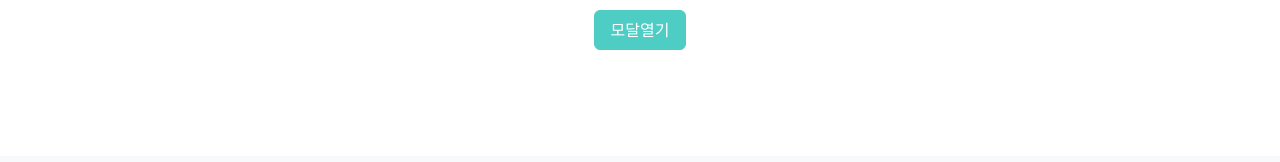
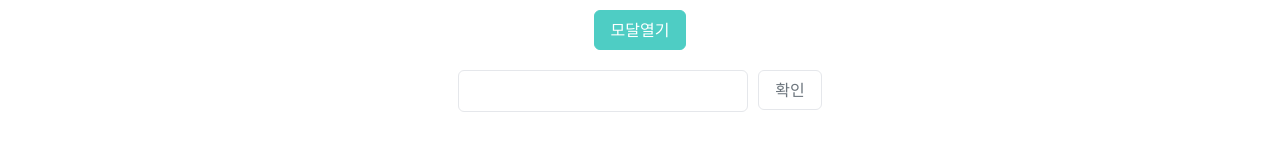
Before and after one commit to project-mos/frontend, a Next.js app: page /test in a window 1280 px wide. Shown: the part 2912-3074 px from the top of the page. Built offline with nearby package versions, Linux system fonts and the light colour scheme.

Commit message:
✨ [Feat] : Input 컴포넌트 사용 예시 추가

```diff
--- a/src/app/test/page.tsx
+++ b/src/app/test/page.tsx
@@ -16,10 +16,27 @@ import Badge from "@/components/atoms/Badge";
 import CustomImage from "@/components/atoms/Image";
 import Modal from "@/components/atoms/Modal";
 import { useState } from "react";
+import Input from "@/components/atoms/Input";
+import { FormProvider, useForm } from "react-hook-form";
+
+interface FormData {
+  test: string; // 'test' 필드 타입을 string으로 설정
+}
 
 export default function TestPage() {
   const study = MockStudyCardApiResult.study;
   const [isOpenModal, setIsOpenModal] = useState<boolean>(false);
+
+  // input 에시용
+  const methods = useForm<FormData>();
+  const { watch } = methods;
+
+  const [test] = watch(["test"]);
+
+  const onSubmit = (data: FormData) => {
+    console.log("data", data);
+  };
+
   return (
     <div className="border-10 flex min-h-screen flex-col items-center gap-5 border-red-500 bg-white text-black">
       {/* Typography */}
@@ -114,7 +131,6 @@ export default function TestPage() {
           <Badge color="Gray">Gray</Badge> */}
         </div>
       </div>
-
       <Card className="gap-3">
         <Card.Header>
           <Typography.Head3>알고리즘 마스터 스터디</Typography.Head3>
@@ -135,10 +151,8 @@ export default function TestPage() {
           </Typography.P1>
         </Card.Footer>
       </Card>
-
       {/* StudyCard */}
       <StudyCard study={study} />
-
       {/* Meta */}
       <div className="flex gap-2">
         <Meta icon="person" className="text-mos-main-500">
@@ -150,20 +164,16 @@ export default function TestPage() {
         l<Meta icon="clock">매주 화요일 저녁 8시</Meta>
         <Meta icon="eye">조회수 244</Meta>
       </div>
-
       {/* StudyCard */}
       <StudyCard study={study} onClick={() => alert("click")} />
-
       {/* StudyDescriptionCard */}
       <StudyDescriptionCard data={MockStudiesApiResult} />
-
       {/* Image */}
       <CustomImage
         src="https://letsenhance.io/static/73136da51c245e80edc6ccfe44888a99/1015f/MainBefore.jpg"
         alt="Next.js Logo"
         unoptimized
       />
-
       {/* modal */}
       <Button.Solid
         active
@@ -199,6 +209,18 @@ export default function TestPage() {
           </Modal.Button>
         </Modal>
       )}
+
+      {/* Input */}
+      <FormProvider {...methods}>
+        <form onSubmit={methods.handleSubmit(onSubmit)}>
+          <div className="flex gap-[10px]">
+            <Input name="test"></Input>
+            <Button.Solid color="Main" active={!!test} disabled={!test}>
+              확인
+            </Button.Solid>
+          </div>
+        </form>
+      </FormProvider>
     </div>
   );
 }
--- a/src/components/atoms/Input.tsx
+++ b/src/components/atoms/Input.tsx
@@ -1,4 +1,3 @@
-import { forwardRef } from "react";
 import { cn } from "@/lib/utils";
 import { InputHTMLAttributes } from "react";
 import { useFormContext } from "react-hook-form";
@@ -9,8 +8,7 @@ interface InputProps extends InputHTMLAttributes<HTMLInputElement> {
   icon?: React.ReactNode;
 }
 
-const Input = forwardRef<HTMLInputElement, InputProps>(
-  ({ className, name, icon, ...props }, ref) => {
+const Input = ({ className, name, icon, ...props }: InputProps) => {
   const { register } = useFormContext();
 
   return (
@@ -22,7 +20,6 @@ const Input = forwardRef<HTMLInputElement, InputProps>(
       )}
       <input
         {...register(name)}
-          ref={ref}
         className={cn(
           "focus:ring-mos-main-300 min-w-[200px] rounded-md border border-gray-200 bg-white px-5 py-2 text-sm text-mos-gray-700 placeholder:text-black focus:border-mos-main-500 focus:outline-none",
           icon && "pl-10",
@@ -32,8 +29,7 @@ const Input = forwardRef<HTMLInputElement, InputProps>(
       />
     </div>
   );
-  }
-);
+};
 
 Input.displayName = "Input";
 export default Input;
```
Lines whose indentation alone changed are shown as unchanged.
